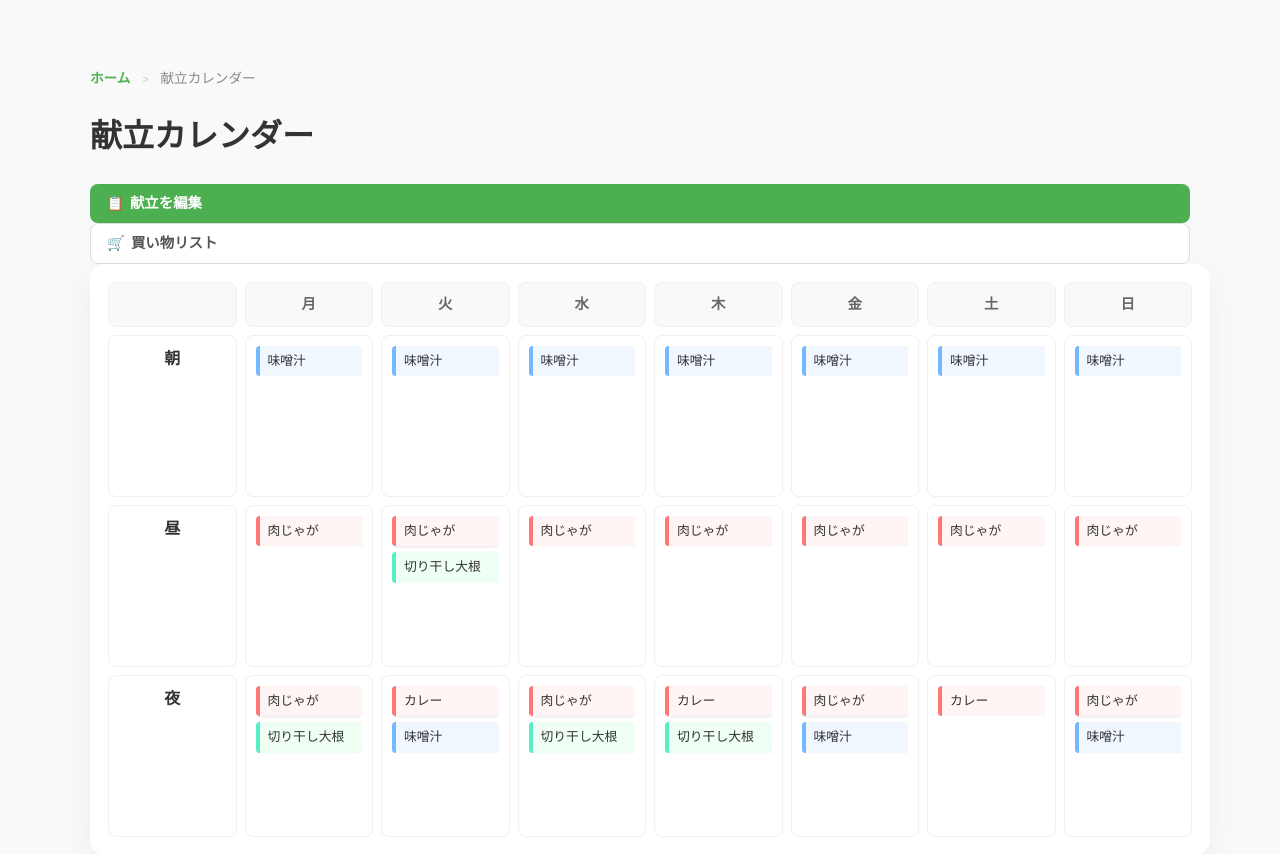
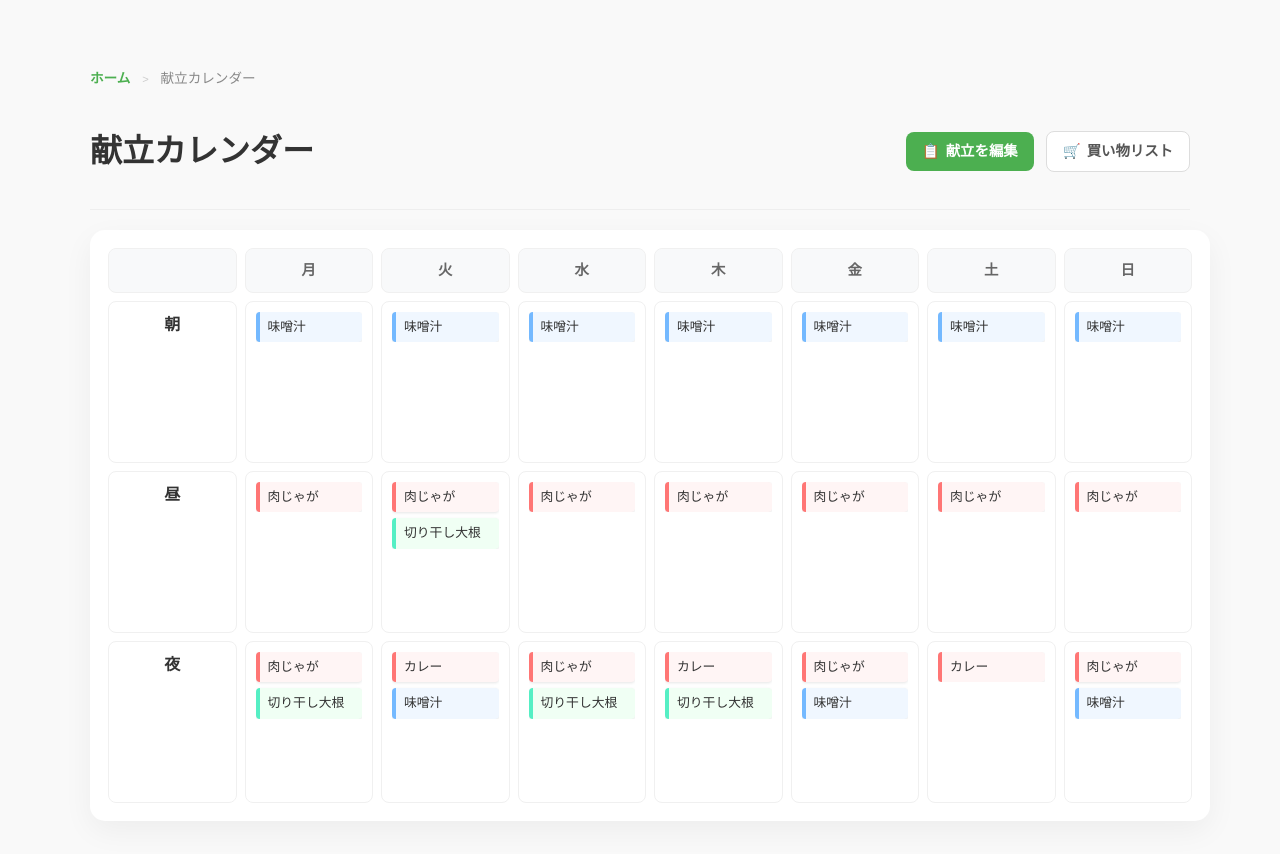
Before and after one commit to yoshikawahazuki/meal-planner, a Flask app: page /menu in a window 1280 px wide. Shown: the top 854 px of the page. After the commit the page ends 719 px from the top, so only its background shows below. Run offline with Flask 3, Linux system fonts and the light colour scheme.

```diff
--- a/app/static/css/style.css
+++ b/app/static/css/style.css
@@ -161,8 +161,19 @@ body {
 
 .recipe-nav { display: flex; gap: 10px; align-items: center; }
 .nav-item {
-    padding: 8px 16px; border-radius: 8px; font-size: 0.9rem; font-weight: bold;
-    display: flex; align-items: center; gap: 6px; text-decoration: none; border: 1px solid #ddd;
+    padding: 8px 16px;
+    border-radius:
+    8px; font-size:
+    0.9rem;
+    font-weight: bold;
+    display: inline-flex;
+    align-items: center;
+    gap: 6px;
+    text-decoration: none;
+    border: 1px solid #ddd;
+    width: auto;
+    white-space: nowrap;
+    flex-shrink: 0;
 }
 .nav-item.btn-edit { color: #4CAF50; border-color: #4CAF50; background: #fff; }
 .nav-item.btn-delete { color: #e74c3c; border-color: #ffcccc; background: #fff; cursor: pointer; }
@@ -198,6 +209,21 @@ body {
    ========================================= */
 .menu-page-container { max-width: 1100px; margin: 40px auto; padding: 0 20px; }
 .table-responsive { width: 100%; overflow-x: auto; background: white; border-radius: 15px; box-shadow: 0 10px 30px rgba(0,0,0,0.05); padding: 10px; }
+
+.menu-header {
+    display: flex;
+    justify-content: space-between;
+    align-items: center;
+    margin-bottom: 20px;
+    padding-bottom: 10px;
+    border-bottom: 1px solid #eee;
+}
+.menu-nav {
+    display: flex;
+    gap: 12px;
+    align-items: center;
+    flex-shrink: 0;
+}
 
 table { border-collapse: separate; border-spacing: 8px; width: 100%; table-layout: fixed; min-width: 900px; }
 th, td { padding: 10px; border-radius: 8px; border: 1px solid #f0f0f0; }
--- a/app/templates/recipes.html
+++ b/app/templates/recipes.html
@@ -43,7 +43,7 @@
 
                     <div class="recipe-card-footer">
                         <a href="/recipes/{{ recipe.id }}/edit" class="btn-text edit">編集</a>
-                        <form action="/recipes/{{ recipe.id }}/delete" method="POST" onsubmit="return confirm('削除してもいいですか？');" style="display:inline; ">
+                        <form action="/recipes/{{ recipe.id }}/delete" method="POST" onsubmit="return confirm('このレシピを削除しますか？\n(献立カレンダーに登録されている場合、カレンダーからも削除されます)');" style="display:inline; ">
                             <button type="submit" class="btn-text delete" >削除</button>
                         </form>
                     </div>
```
Also changed, not shown: app/models.py (+6 -1 lines), instance/app.db.
